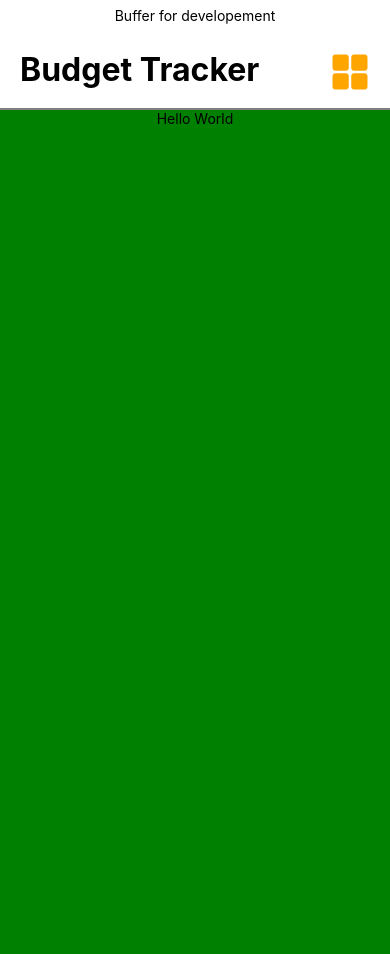
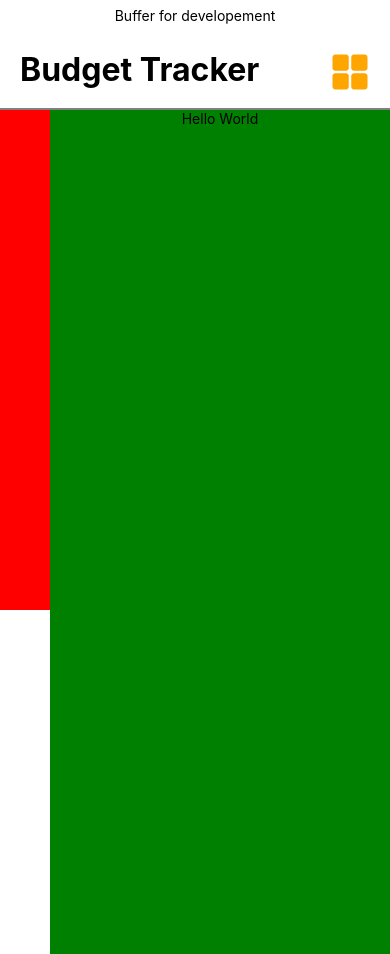
Before and after one commit to purplevarun/deprecated-budget-tracker-app, a React Native app: screen / in a window 390 px wide. Built offline with nearby package versions, Linux system fonts and the light colour scheme.

Commit message:
Added Menu Component

```diff
--- /dev/null
+++ b/components/menu/Menu.tsx
@@ -0,0 +1,8 @@
+import { View } from "react-native";
+
+const Menu = () => {
+	return (
+		<View style={{ backgroundColor: "red", height: 500, width: 50 }}></View>
+	);
+};
+export default Menu;
--- a/navigator/Wrapper.tsx
+++ b/navigator/Wrapper.tsx
@@ -2,6 +2,7 @@ import { Text, View } from "react-native";
 import Header from "../components/header/Header";
 import Navigator from "./Navigator";
 import Buffer from "../components/buffer/Buffer";
+import Menu from "../components/menu/Menu";
 
 const Wrapper = () => {
 	return (
@@ -9,6 +10,7 @@ const Wrapper = () => {
 			<Buffer />
 			<Header />
 			<View style={{ height: "100%", display: "flex", flexDirection: "row" }}>
+				<Menu />
 				<Navigator />
 			</View>
 		</View>
```
